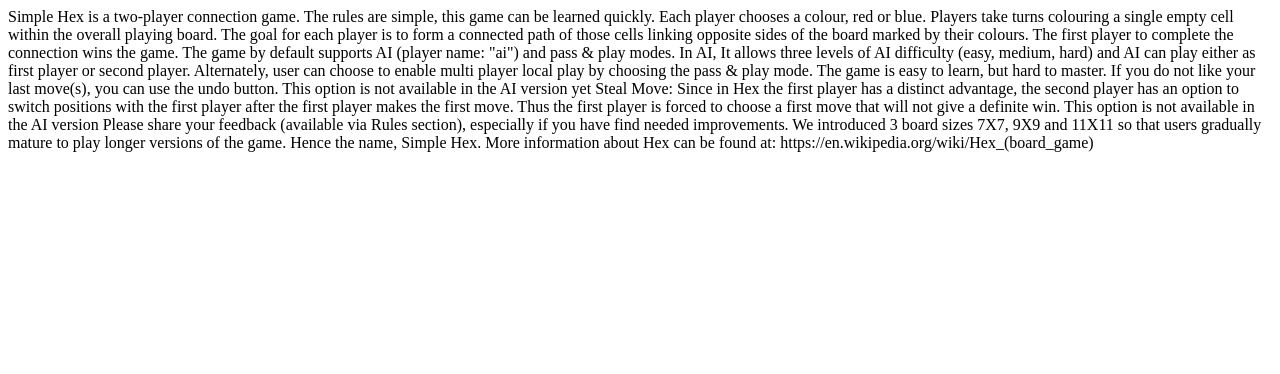
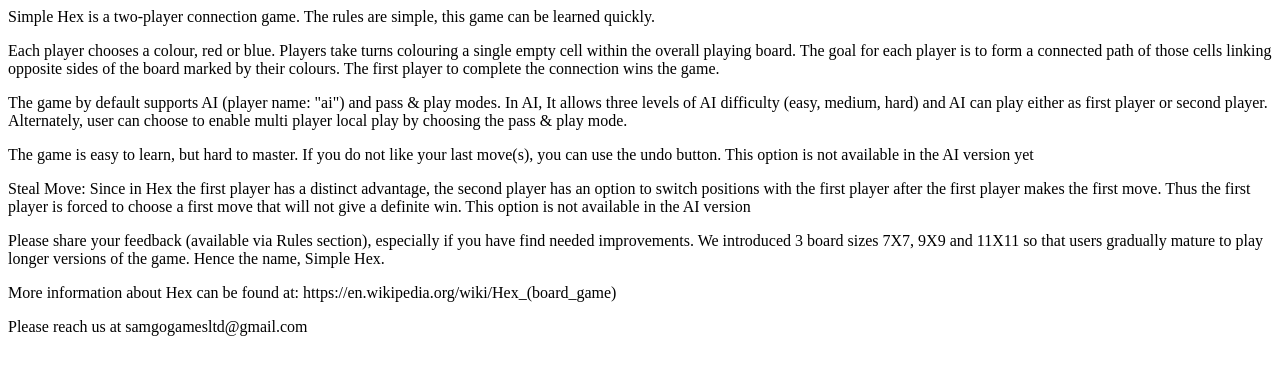
Before and after one commit to madhtv/simplehex.github.io, a plain HTML site: page index.html in a window 1280 px wide. Drawn offline with Linux system fonts and the light colour scheme.

Commit message:
Initial commit

```diff
--- a/index.html
+++ b/index.html
@@ -1,21 +1,32 @@
 <html>
 
 <body>
+
+<p>
 Simple Hex is a two-player connection game. The rules are simple, this game can be learned quickly.
-
+</p>
+<p>
 Each player chooses a colour, red or blue. Players take turns colouring a single empty cell within the overall playing board. The goal for each player is to form a connected path of those cells linking opposite sides of the board marked by their colours. The first player to complete the connection wins the game.
-
+</p>
+<p>
 The game by default supports AI (player name: "ai") and pass & play modes.
 In AI, It allows three levels of AI difficulty (easy, medium, hard) and AI can play either as first player or second player.
 Alternately, user can choose to enable multi player local play by choosing the pass & play mode.
-
+</p>
+<p>
 The game is easy to learn, but hard to master. If you do not like your last move(s), you can use the undo button. This option is not available in the AI version yet
-
+</p>
+<p>
 Steal Move: Since in Hex the first player has a distinct advantage, the second player has an option to switch positions with the first player after the first player makes the first move. Thus the first player is forced to choose a first move that will not give a definite win. This option is not available in the AI version
-
+</p>
+<p>
 Please share your feedback (available via Rules section), especially if you have find needed improvements. We introduced 3 board sizes 7X7, 9X9 and 11X11 so that users gradually mature to play longer versions of the game. Hence the name, Simple Hex.
-
+</p>
+<p>
 More information about Hex can be found at:
 https://en.wikipedia.org/wiki/Hex_(board_game)
+</p>
+<p>Please reach us at samgogamesltd@gmail.com</p>
+
 </body>
 </html>
```
